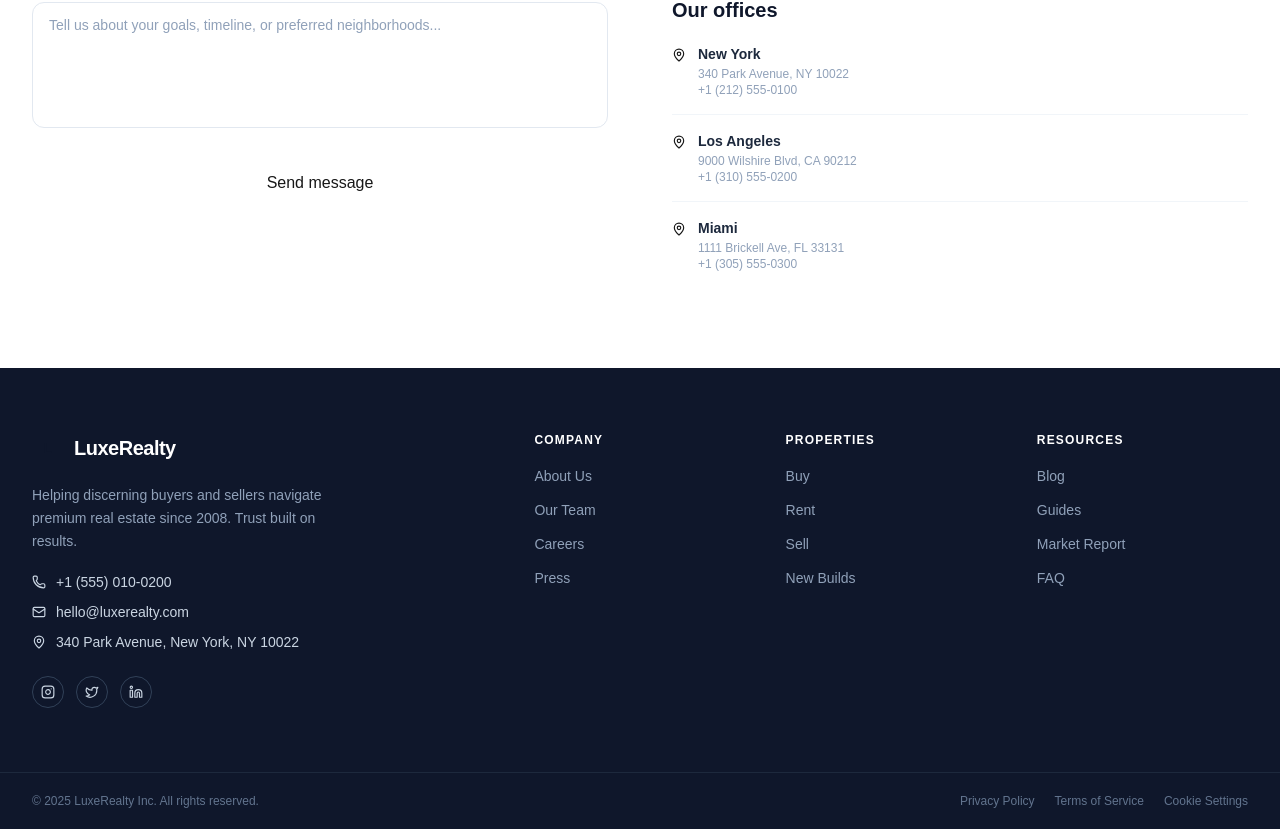
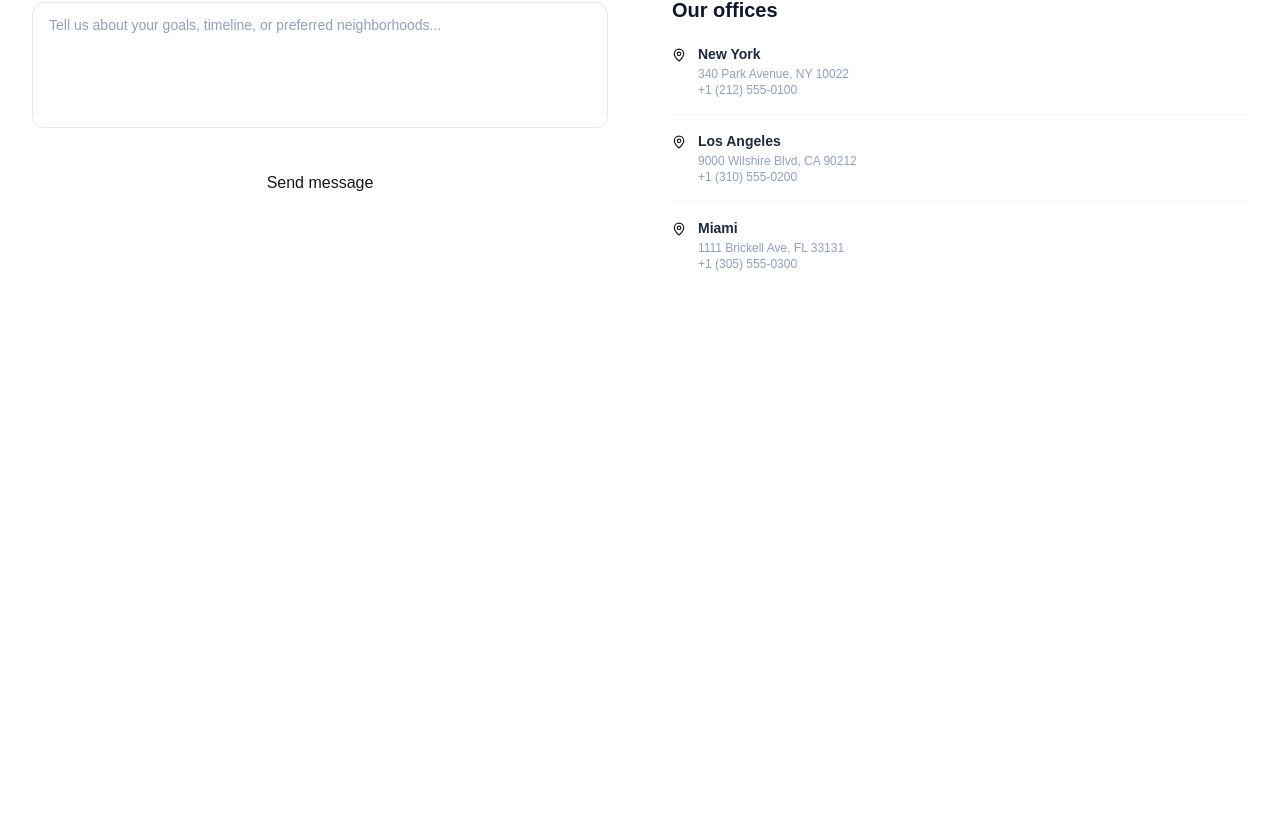
Before and after one commit to Emmykage/realestatep, a Next.js app: page /contact in a window 1280 px wide. Shown: the part 735-1564 px from the top of the page. After the commit the page ends 1103 px from the top, so only its background shows below. Built offline with nearby package versions, Linux system fonts and the light colour scheme; a web font is replaced by a local one.

Commit message:
fix: fix errors and code

```diff
--- a/src/app/layout.js
+++ b/src/app/layout.js
@@ -1,7 +1,8 @@
 import { Geist, Geist_Mono } from "next/font/google";
 import "./globals.css";
-import Navbar from '@/components/Navbar'
-import Footer from '@/components/Footer'
+import Navbar from "../components/Navbar";
+
+
 
 
 const geistSans = Geist({
@@ -30,9 +31,11 @@ export default function RootLayout({ children }) {
         <link rel="preconnect" href="https://fonts.gstatic.com" crossOrigin="anonymous" />
         <link href="https://fonts.googleapis.com/css2?family=Inter:wght@300;400;500;600&family=Playfair+Display:ital,wght@0,500;0,700;1,500&display=swap" rel="stylesheet" />
       </head>
-      <body className="min-h-full flex flex-col"><Navbar />
+      <body className="min-h-full flex flex-col">
+        <Navbar />
         <main>{children}</main>
-        <Footer /></body>
+        {/* <Footer /> */}
+        </body>
     </html>
   );
 }
--- a/src/app/page.tsx
+++ b/src/app/page.tsx
@@ -1,10 +1,12 @@
 import Link from 'next/link'
 import { ArrowRight, Shield, TrendingUp, Users, Star, CheckCircle2 } from 'lucide-react'
-import SearchBar  from '@/components/SearchBar'
-import StatsRow   from '@/components/StatsRow'
-import PropertyCard, { Property } from '@/components/PropertyCard'
+import StatsRow from '../components/StatsRow'
+import PropertyCard from '../components/PropertyCard'
+import SearchBar from '../components/SearchBar'
 
-const featuredProperties: Property[] = [
+
+
+const featuredProperties = [
   {
     id: 1,
     title:     'The Whitmore Penthouse',
--- a/src/app/properties/page.tsx
+++ b/src/app/properties/page.jsx
@@ -1,7 +1,7 @@
 import { Sliders } from 'lucide-react'
-import PropertyCard, { Property } from '@/components/PropertyCard'
+import PropertyCard from '../../components/PropertyCard'
 
-const allProperties: Property[] = [
+const allProperties= [
   { id:1,  title:'The Whitmore Penthouse', address:'Upper East Side, NY',   price:'$4,250,000', beds:4, baths:3, sqft:'3,800 sqft', type:'Penthouse', tag:'New',      imgColor:'#B8C9E1', imgAccent:'#7F99BC' },
   { id:2,  title:'Sunridge Estate',        address:'Beverly Hills, CA',     price:'$7,900,000', beds:6, baths:5, sqft:'6,200 sqft', type:'Villa',      tag:'Featured', imgColor:'#D4C5B0', imgAccent:'#A8906E' },
   { id:3,  title:'Harbor View Loft',       address:'South Beach, Miami',    price:'$1,850,000', beds:2, baths:2, sqft:'1,950 sqft', type:'Loft',                       imgColor:'#B5C9C0', imgAccent:'#6E9E8E' },
--- a/src/components/PropertyCard.jsx
+++ b/src/components/PropertyCard.jsx
@@ -1,21 +1,7 @@
 import Link from 'next/link'
 import { Bed, Bath, Maximize, MapPin, Heart } from 'lucide-react'
 
-export interface Property {
-  id:       number
-  title:    string
-  address:  string
-  price:    string
-  beds:     number
-  baths:    number
-  sqft:     string
-  type:     string
-  tag?:     string
-  imgColor: string
-  imgAccent:string
-}
-
-export default function PropertyCard({ p }: { p: Property }) {
+export default function PropertyCard({ p }) {
   return (
     <div className="card-property group">
       {/* Image placeholder with color */}
--- a/src/components/SearchBar.jsx
+++ b/src/components/SearchBar.jsx
@@ -4,13 +4,13 @@ import { useState } from 'react'
 import { Search, ChevronDown } from 'lucide-react'
 
 export default function SearchBar() {
-  const [tab, setTab] = useState<'Buy' | 'Rent' | 'Sell'>('Buy')
+  const [tab, setTab] = useState('Buy')
 
   return (
     <div className="bg-white rounded-2xl shadow-2xl shadow-slate-200/80 p-2 max-w-3xl w-full">
       {/* Tabs */}
       <div className="flex gap-1 mb-3 px-1 pt-1">
-        {(['Buy', 'Rent', 'Sell'] as const).map((t) => (
+        {(['Buy', 'Rent', 'Sell'] ).map((t) => (
           <button
             key={t}
             onClick={() => setTab(t)}
--- a/tsconfig.json
+++ b/tsconfig.json
@@ -30,7 +30,7 @@
     "**/*.mts",
     "**/*.ts",
     "**/*.tsx"
-, "src/components/StatsRow.jsx", "src/components/SearchBar.jsx", "src/components/PropertyCard.jsx", "src/components/Navbar.jsx", "src/components/Footer.jsx"  ],
+, "src/components/StatsRow.jsx", "src/components/SearchBar.jsx", "src/components/PropertyCard.jsx", "src/components/Navbar.jsx", "src/components/Footer.jsx", "src/app/properties/page.jsx"  ],
   "exclude": [
     "node_modules"
   ]
```
